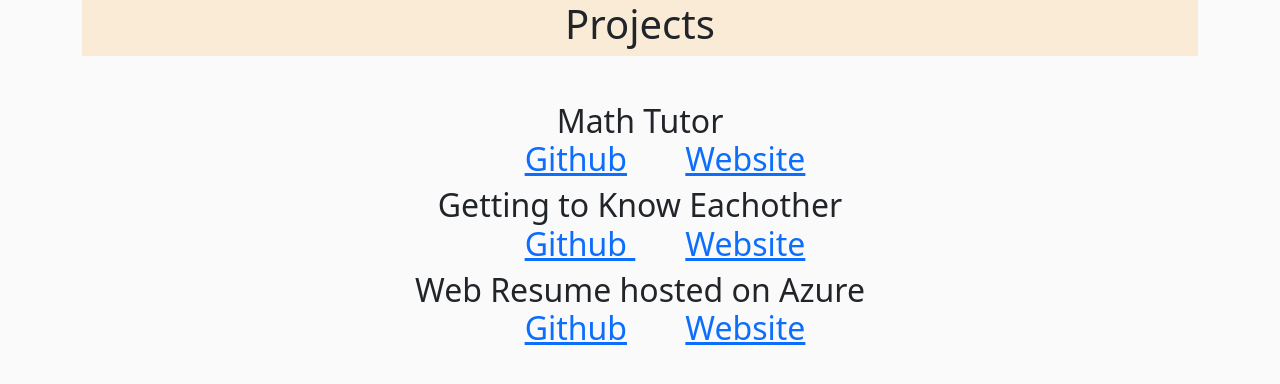
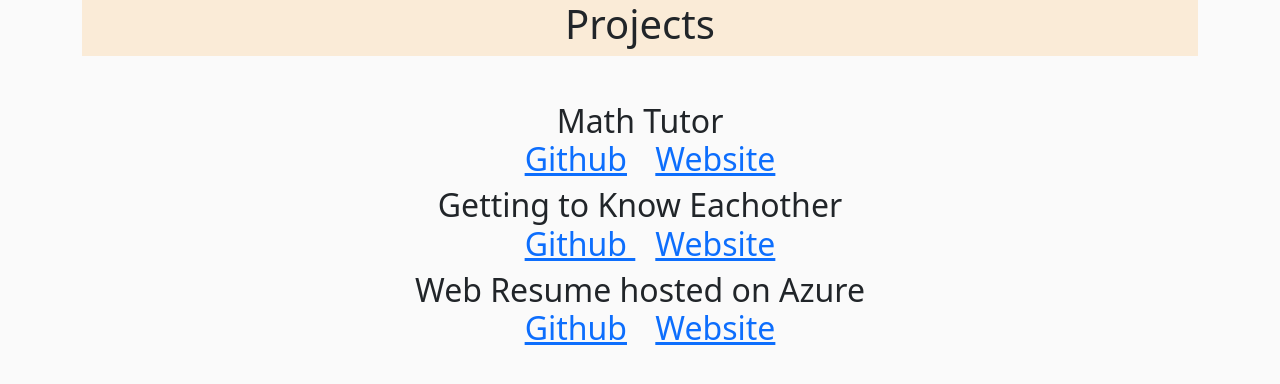
Before and after one commit to AnthonyMastores/nodejs-portfolio-am, a website: page client/index.html in a window 1280 px wide. Drawn offline with nearby package versions, Linux system fonts and the light colour scheme.

Commit message:
final working

```diff
--- a/client/index.css
+++ b/client/index.css
@@ -3,9 +3,11 @@ body {
     background-color: #FAFAFA;
  }
 
+
 #proj {
     background-color: antiquewhite;
     padding-bottom: 0.5rem;
+    justify-content: center;
 }
 
 .container {
@@ -14,8 +16,8 @@ body {
 }
 
 
-#links {
-    margin-left: 50px;/*or whatever indentation size you want*/
+.links {
+    margin-left: 20px;
   }
 
 ul {
--- a/client/index.html
+++ b/client/index.html
@@ -1,3 +1,12 @@
+<!--
+Author: Anthony Mastores
+
+Class: Software Engineering
+
+Project: Lab 2 / Portfolio
+
+Description: This is a portfolio hosted on azure using html/css and is being submitted as part of Lab 2.
+-->
 <!doctype html>
 <html lang="en">
   <head>
@@ -9,16 +18,16 @@
   </head>
   <body>
 	<div class = "container">
-		<Center> <h1 id = "proj">Projects</h1></Center> <br>
+		<h1 id = "proj">Projects</h1> <br>
 
 		<div class = "row justify-content-center">
 			<div class = "col-sm-6">
-				<h2>Math Tutor <br> <a href = "https://github.com/AnthonyMastores/math-tutor-am" id = "links"> Github</a>
-				<a href = "https://yellow-ocean-02e8fd010.1.azurestaticapps.net/" id = "links"> Website</a></h2>
-				<h2>Getting to Know Eachother <br>  <a href = "https://github.com/AnthonyMastores/getting-to-know-eachother" id = "links">    Github </a>
-				<a href = "https://white-mud-0bcdbb710.1.azurestaticapps.net/" id = "links">    Website  </a></h2>
-				<h2>Web Resume hosted on Azure <br> <a href = "https://github.com/AnthonyMastores/nodejs-resume-am" id="links" >  Github</a>
-				<a href = "https://nodejs-resume-am.azurewebsites.net/" id = "links">    Website  </a></h2>
+				<h2>Math Tutor <br> <a href = "https://github.com/AnthonyMastores/math-tutor-am" class = "links"> Github</a>
+				<a href = "https://yellow-ocean-02e8fd010.1.azurestaticapps.net/"  class = "links" > Website</a></h2>
+				<h2>Getting to Know Eachother <br>  <a href = "https://github.com/AnthonyMastores/getting-to-know-eachother" class = "links">    Github </a>
+				<a href = "https://white-mud-0bcdbb710.1.azurestaticapps.net/"  class = "links">    Website  </a></h2>
+				<h2>Web Resume hosted on Azure <br> <a href = "https://github.com/AnthonyMastores/nodejs-resume-am" class ="links" >  Github</a>
+				<a href = "https://nodejs-resume-am.azurewebsites.net/"  class = "links">    Website  </a></h2>
 			</div>
 		</div>
 	</div>
```
